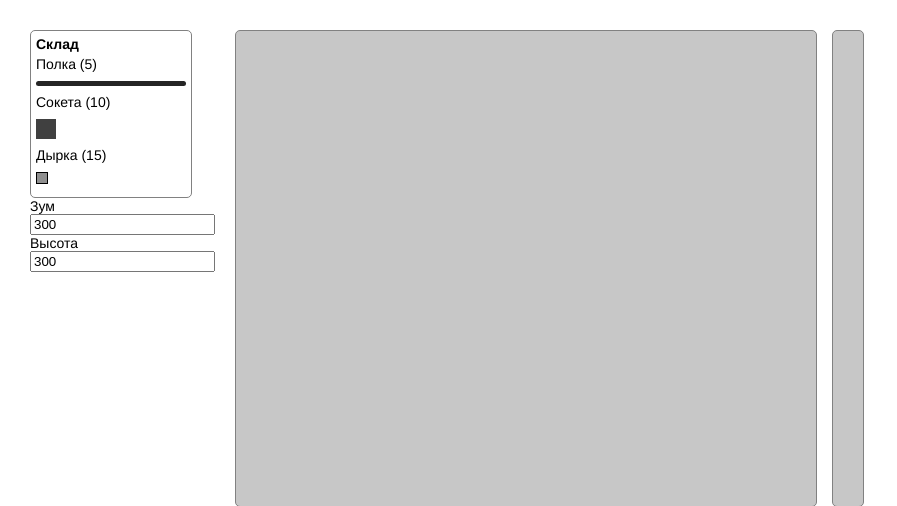
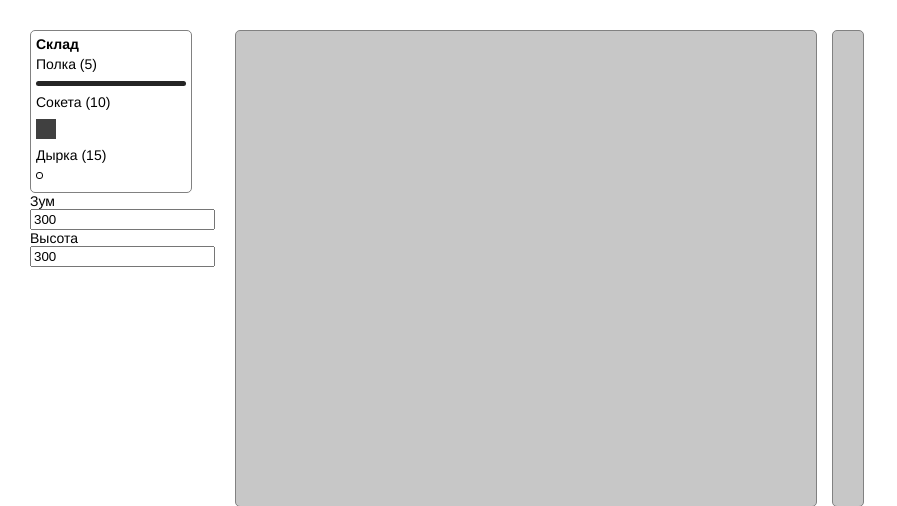
Before and after one commit to sequenia/VendingConfigurator, a PHP site: page / in a window 1280 px wide. Shown: the top 506 px of the page, without its empty margins (0-897 px from the left). Run offline with PHP 8.4, Linux system fonts and the light colour scheme.

```diff
--- a/css/main.css
+++ b/css/main.css
@@ -46,6 +46,8 @@ body {
 .shelf,
 .shelf-tool > div,
 .splitter-tool > div,
+.hole-tool > div,
+.hole-object,
 .splitter,
 .single-motor-tool > div,
 .double-motor-tool > div,
@@ -54,9 +56,9 @@ body {
 .machine-single-motor,
 .machine-double-motor,
 .label-tool > div {
-	-moz-border-radius: 2.5px;
-	-webkit-border-radius: 2.5px;
-	border-radius: 2.5px;
+	-moz-border-radius: 3px;
+	-webkit-border-radius: 3px;
+	border-radius: 3px;
 }
 
 .machine,
@@ -210,9 +212,6 @@ body {
 }
 
 .hole-tool > div {
-	width: 10px;
-	height: 10px;
-	background: #8F8F8F;
 	border: 1px solid #000000;
 }
 
@@ -400,7 +399,9 @@ body {
 	top: 5px;
 }
 
-.circle {
+.circle,
+.hole-tool > div,
+.hole-object {
 	width: 5px;
 	height: 5px;
 	background: #FFFFFF;
@@ -492,9 +493,6 @@ body {
 
 .hole-object {
 	position: absolute;
-	width: 10px; height: 10px;
-	background: #8F8F8F;
-	border: 1px solid #000000;
 }
 
 .machine-binding-circle {
--- a/index.html
+++ b/index.html
@@ -60,6 +60,15 @@
                  id="machine-detector"
                  ng-drop="true"
                  ng-drop-success="onMachineDropComplete($data, $event)">
+              <div ng-repeat="(key, hole) in holes"
+                   class="{{hole.objectClass}}"
+                   ng-style="hole.style"
+                   ng-drag="true"
+                   ng-drag-data="hole"
+                   ng-drag-success="onItemDragComplete($data, $event, key)"
+                   ng-mousedown="onToolMouseDown(hole, key)"
+                   ng-mouseup="onToolMouseUp(hole, key)">
+              </div>
               <div ng-repeat-start="(key, shelf) in shelves"
                    class="{{shelf.objectClass}}"
                    index="{{shelf.index}}"
@@ -122,15 +131,6 @@
               </div>
               <div ng-repeat-end class="configure-shelf" ng-style="shelf.buttonStyle">
                 <button type="button" ng-click="configureShelf(shelf)">Настроить</button>
-              </div>
-              <div ng-repeat="(key, hole) in holes"
-                   class="{{hole.objectClass}}"
-                   ng-style="hole.style"
-                   ng-drag="true"
-                   ng-drag-data="hole"
-                   ng-drag-success="onItemDragComplete($data, $event, key)"
-                   ng-mousedown="onToolMouseDown(hole, key)"
-                   ng-mouseup="onToolMouseUp(hole, key)">
               </div>
             </div>
           </div>
```
Also changed, not shown: js/configurator.js (+28 -6 lines).
